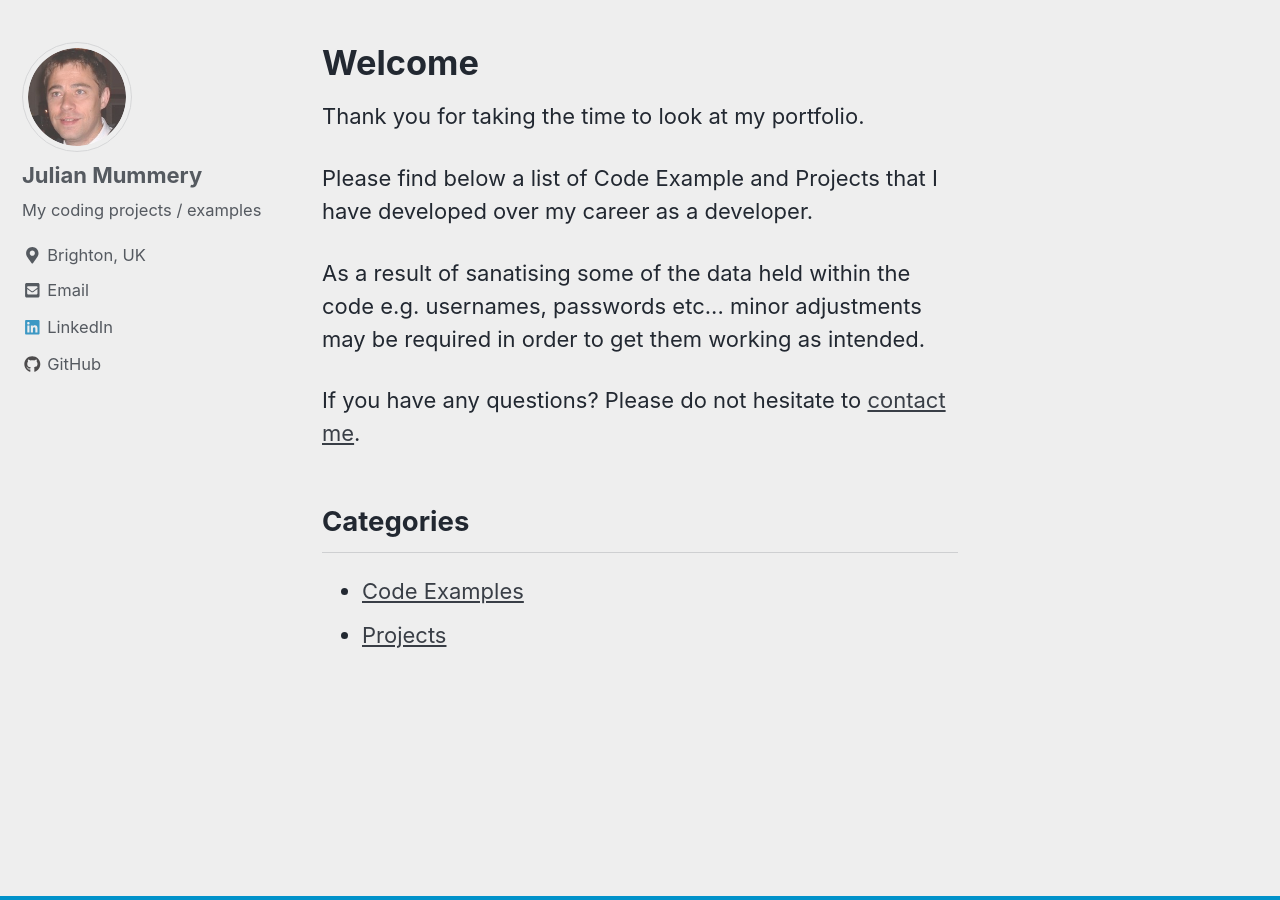
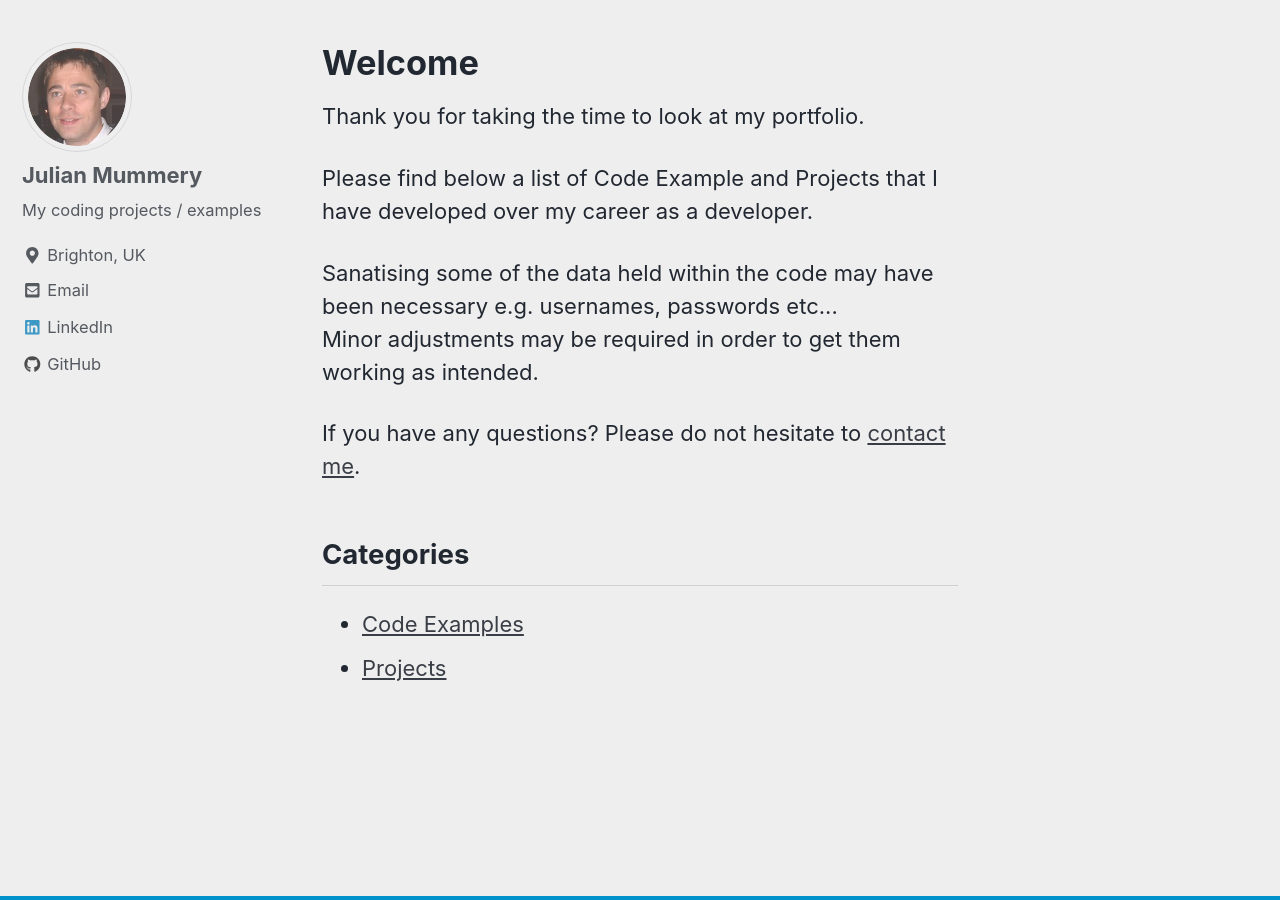
Before and after one commit to julianmummery/julianmummery.github.io, a Jekyll site: the page built from index.html, in a window 1280 px wide and 900 px high, scrolled down 390 px. Built offline with Jekyll 4.4.1, drawn with Linux system fonts in a browser that asks for light colours; nearby versions of some CDN libraries; the list of posts is cut into pages by our own code.

Commit message:
Update index.html

```diff
--- a/index.html
+++ b/index.html
@@ -10,8 +10,9 @@ header:
 
 <p>Please find below a list of Code Example and Projects that I have developed over my career as a developer.</p>
 
-<p>As a result of sanatising some of the data held within the code e.g. usernames, passwords etc...
-minor adjustments may be required in order to get them working as intended.</p>
+<p>Sanatising some of the data held within the code may have been necessary e.g. usernames, passwords etc...
+<br/>
+Minor adjustments may be required in order to get them working as intended.</p>
 
 <p>If you have any questions? Please do not hesitate to <a href="mailto:julianmummery@gmail.com?subject=Question from Developer Portfolio" target="_self">contact me</a>.</p>
 
```
